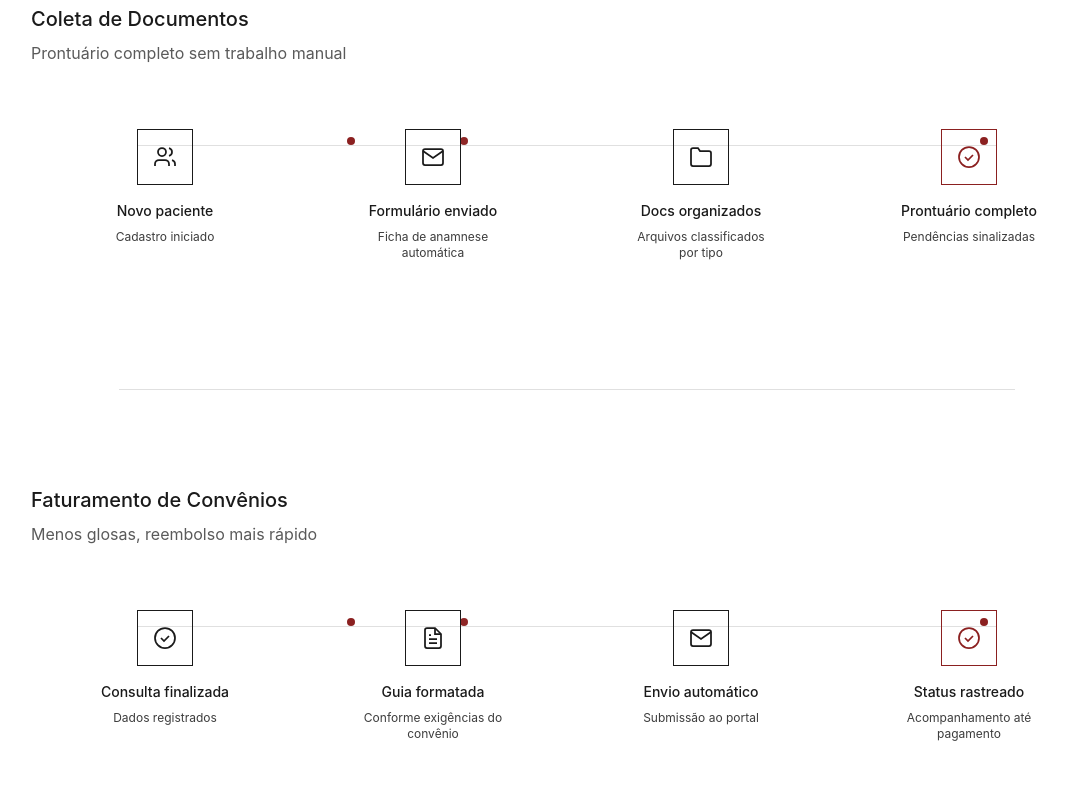
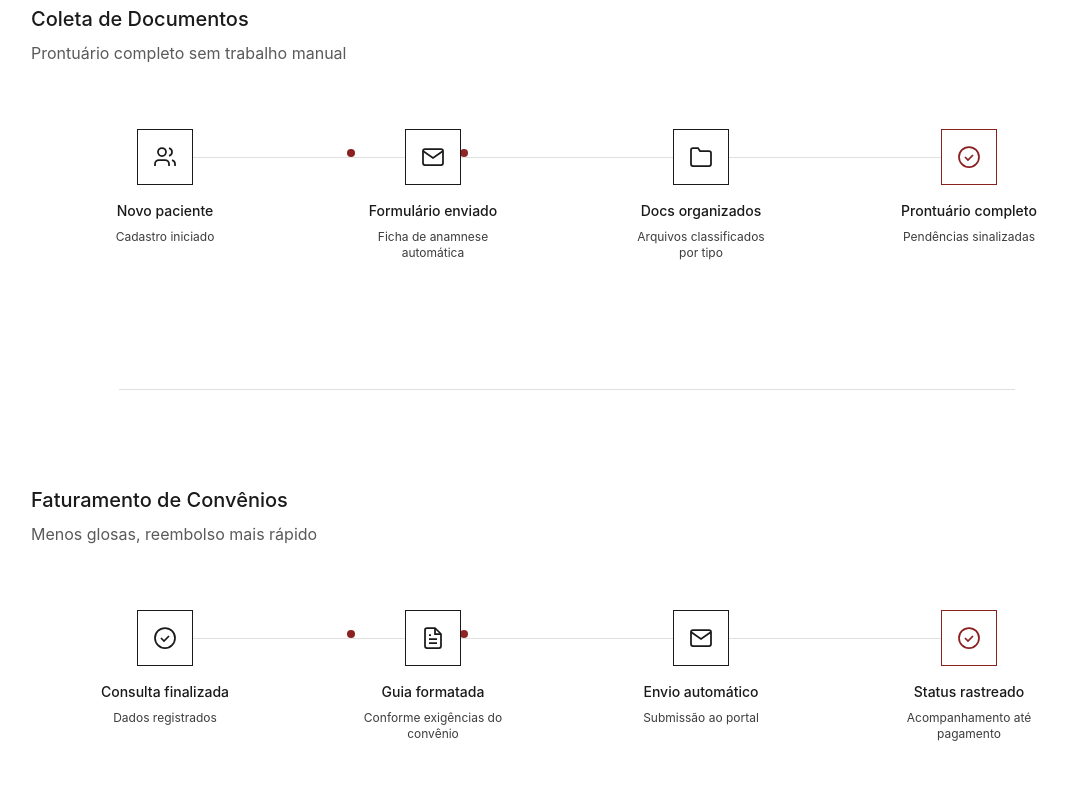
Before and after one commit to miledez-git-org/miledez-website, a Next.js app: page /saude in a window 1280 px wide. Shown: the part 1540-2340 px from the top of the page, without its empty margins (73-1141 px from the left). Built offline with nearby package versions, Linux system fonts and the light colour scheme.

Commit message:
menu update reset

```diff
--- a/components/WorkflowAnimation.tsx
+++ b/components/WorkflowAnimation.tsx
@@ -37,7 +37,7 @@ export default function WorkflowAnimation({ steps, accentStep = -1 }: WorkflowAn
   return (
     <div ref={ref} className="relative py-8">
       {/* Connection lines */}
-      <div className="absolute top-12 left-[10%] right-[10%] flex">
+      <div className="absolute top-[60px] left-[10%] right-[10%] flex">
         {steps.slice(0, -1).map((_, i) => (
           <div
             key={i}
@@ -52,7 +52,7 @@ export default function WorkflowAnimation({ steps, accentStep = -1 }: WorkflowAn
       </div>
 
       {/* Data pulses */}
-      <div className="absolute top-10 left-[10%] right-[10%] flex h-2 overflow-hidden">
+      <div className="absolute top-[52px] left-[10%] right-[10%] flex h-2 overflow-hidden">
         {steps.slice(0, -1).map((_, i) => (
           <div key={i} className="flex-1 relative overflow-hidden">
             <div
@@ -80,11 +80,10 @@ export default function WorkflowAnimation({ steps, accentStep = -1 }: WorkflowAn
             }}
           >
             <div
-              className={`w-14 h-14 mx-auto mb-4 flex items-center justify-center border ${
-                i === accentStep
+              className={`w-14 h-14 mx-auto mb-4 flex items-center justify-center border bg-white relative z-10 ${i === accentStep
                   ? 'border-brand-accent text-brand-accent'
                   : 'border-brand-black text-brand-black'
-              }`}
+                }`}
             >
               {step.icon}
             </div>
```
